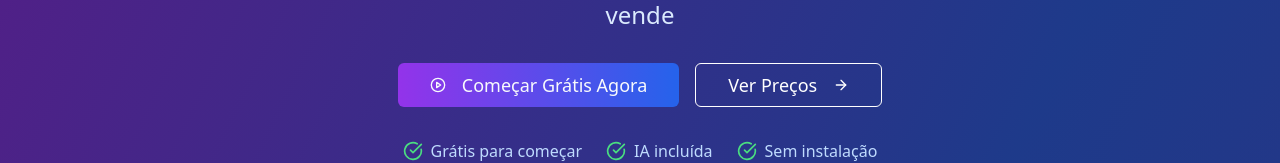
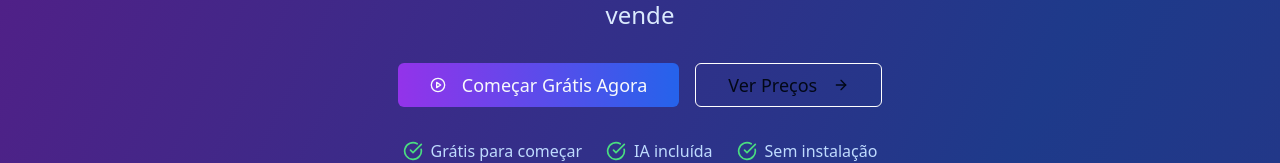
Before and after one commit to WebSolucoes/viral-art-pro, a React (Vite) app: page / in a window 1280 px wide. Shown: the part 393-556 px from the top of the page. Built offline with nearby package versions, Linux system fonts and the light colour scheme.

Commit message:
Visual edit in Lovable
Edited UI in Lovable

```diff
--- a/src/pages/Index.tsx
+++ b/src/pages/Index.tsx
@@ -66,7 +66,7 @@ const Index = () => {
                 Começar Grátis Agora
               </Button>
 
-              <Button variant="outline" size="lg" onClick={() => navigate('/pricing')} className="border-white text-lg px-8 py-3 bg-transparent text-white">
+              <Button variant="outline" size="lg" onClick={() => navigate('/pricing')} className="border-white px-8 py-3 text-inherit bg-inherit text-lg">
                 Ver Preços
                 <ArrowRight className="w-5 h-5 ml-2" />
               </Button>
```
